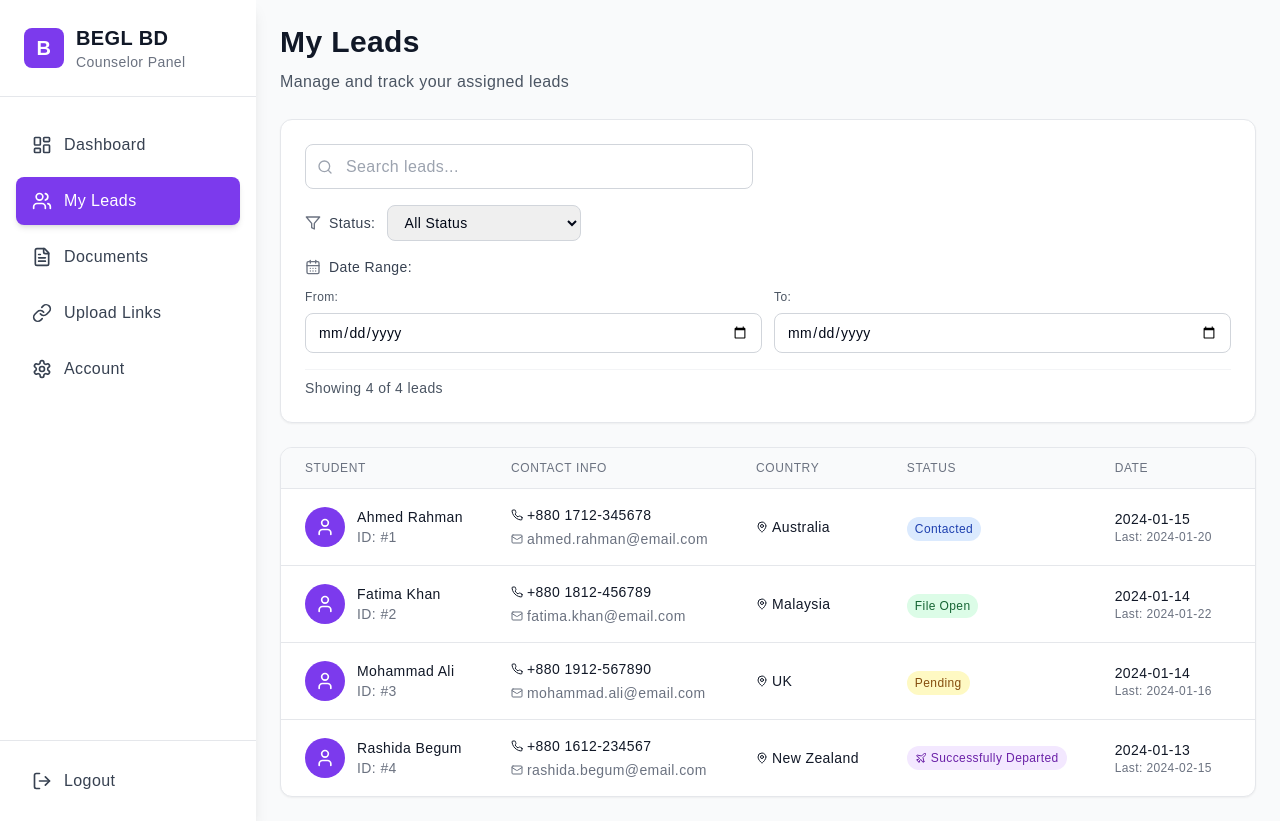
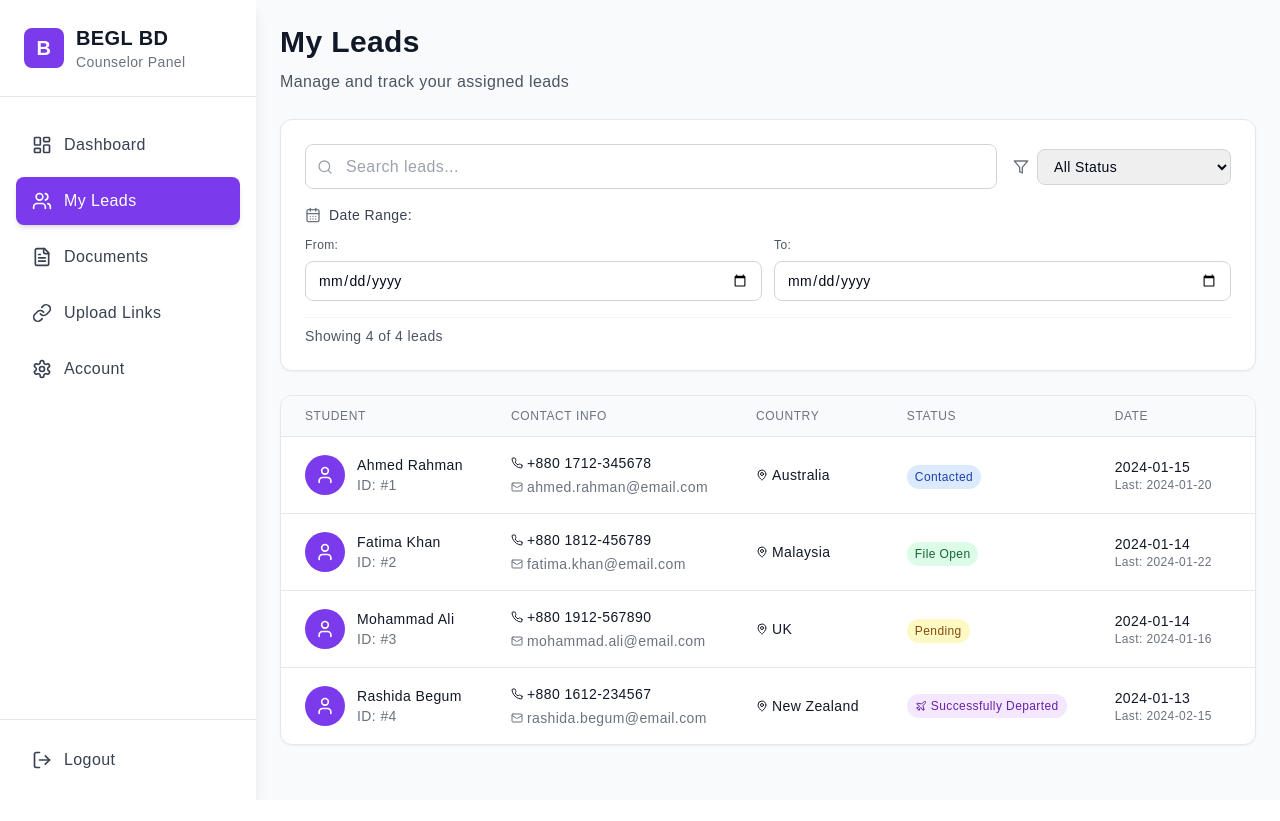
Before and after one commit to AHKWebfix/shopno-bidesh-porashuna-27, a React (Vite) app: page /counselor/leads in a window 1280 px wide. After the commit the page ends 800 px from the top, so only its background shows below. Built offline with nearby package versions, Linux system fonts and the light colour scheme; a web font is replaced by a local one.

Commit message:
Align search and status filters
Horizontally align the search input and status filter dropdown in the "My Leads" section of the Counselor Panel for better layout consistency.

```diff
--- a/src/pages/counselor/Leads.tsx
+++ b/src/pages/counselor/Leads.tsx
@@ -169,8 +169,10 @@ const CounselorLeads = () => {
       {/* Search and Filter */}
       <div className="bg-white rounded-xl shadow-sm border border-gray-200 p-4 lg:p-6 mb-6">
         <div className="space-y-4">
+          {/* Search Bar and Status Filter - Horizontal Layout */}
+          <div className="flex flex-col sm:flex-row gap-4">
             {/* Search Bar */}
-          <div className="relative w-full max-w-md">
+            <div className="relative flex-1">
               <Search className="absolute left-3 top-1/2 transform -translate-y-1/2 text-gray-400 w-4 h-4" />
               <input
                 type="text"
@@ -181,18 +183,13 @@ const CounselorLeads = () => {
               />
             </div>
 
-          {/* Filters - Fully Responsive */}
-          <div className="space-y-4">
             {/* Status Filter */}
-            <div className="flex flex-col sm:flex-row sm:items-center gap-3">
-              <div className="flex items-center space-x-2 min-w-0">
+            <div className="flex items-center space-x-2 sm:min-w-[200px]">
               <Filter className="w-4 h-4 text-gray-500 flex-shrink-0" />
-                <label className="text-sm font-medium text-gray-700 whitespace-nowrap">Status:</label>
-              </div>
               <select
                 value={statusFilter}
                 onChange={(e) => setStatusFilter(e.target.value)}
-                className="flex-1 sm:flex-none sm:min-w-[180px] border border-gray-300 rounded-lg px-3 py-2 focus:ring-2 focus:ring-primary focus:border-transparent text-sm"
+                className="flex-1 border border-gray-300 rounded-lg px-3 py-2 focus:ring-2 focus:ring-primary focus:border-transparent text-sm"
               >
                 <option value="all">All Status</option>
                 <option value="Pending">Pending</option>
@@ -202,8 +199,9 @@ const CounselorLeads = () => {
                 <option value="Not Interested">Not Interested</option>
               </select>
             </div>
+          </div>
 
-            {/* Date Range Filter - Fully Responsive */}
+          {/* Date Range Filter */}
           <div className="flex flex-col gap-3">
             <div className="flex items-center space-x-2">
               <CalendarDays className="w-4 h-4 text-gray-500 flex-shrink-0" />
@@ -240,7 +238,6 @@ const CounselorLeads = () => {
                   <span>Clear</span>
                 </button>
               )}
-              </div>
             </div>
           </div>
 
```
Lines whose indentation alone changed are shown as unchanged.
